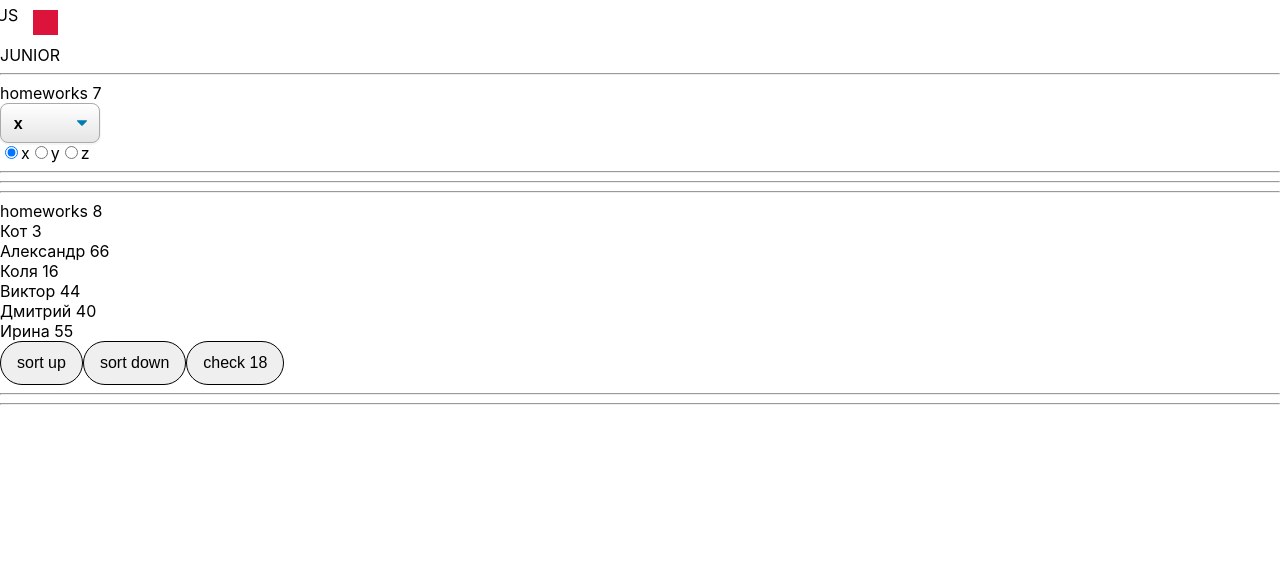
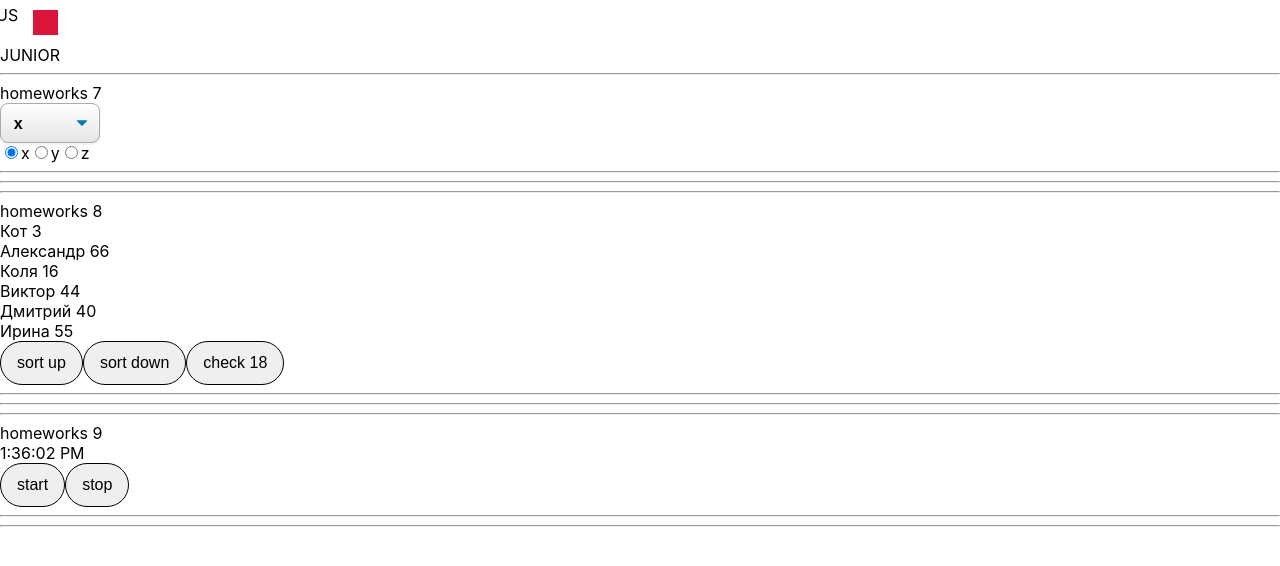
Before and after one commit to denya54/ignat_homework, a React (Create React App) app: page /#/junior in a window 1280 px wide. Shown: the top 566 px of the page. Built offline with nearby package versions, Linux system fonts and the light colour scheme.

Commit message:
complete 9 homework

```diff
--- a/src/p2-homeworks/h5/pages/Junior.tsx
+++ b/src/p2-homeworks/h5/pages/Junior.tsx
@@ -1,6 +1,7 @@
 import React from 'react'
 import HW7 from "../../h7/HW7";
 import HW8 from "../../h8/HW8";
+import HW9 from "../../h9/HW9";
 
 function Junior() {
     return (
@@ -8,6 +9,7 @@ function Junior() {
             JUNIOR
             <HW7/>
             <HW8/>
+            <HW9/>
 
         </div>
     )
--- a/src/p2-homeworks/h9/Clock.tsx
+++ b/src/p2-homeworks/h9/Clock.tsx
@@ -3,29 +3,26 @@ import SuperButton from '../h4/common/c2-SuperButton/SuperButton'
 
 function Clock() {
     const [timerId, setTimerId] = useState<number>(0)
-    const [date, setDate] = useState<Date>()
+    const [date, setDate] = useState<Date>(new Date())
     const [show, setShow] = useState<boolean>(false)
 
     const stop = () => {
-        // stop
+        clearInterval(timerId)
     }
     const start = () => {
         stop()
         const id: number = window.setInterval(() => {
-            // setDate
+            setDate(new Date())
         }, 1000)
         setTimerId(id)
     }
 
     const onMouseEnter = () => {
-        // show
+        setShow(true)
     }
     const onMouseLeave = () => {
-        // close
+        setShow(false)
     }
-
-    const stringTime = 'Time' // fix with date
-    const stringDate = 'Date' // fix with date
 
     return (
         <div>
@@ -33,12 +30,13 @@ function Clock() {
                 onMouseEnter={onMouseEnter}
                 onMouseLeave={onMouseLeave}
             >
-                {stringTime}
+                {/*{date.getHours()}:{date.getMinutes()}:{date.getSeconds()}*/}
+                {date.toLocaleTimeString()}
             </div>
 
             {show && (
                 <div>
-                    {stringDate}
+                    {date.toLocaleDateString()}
                 </div>
             )}
 
```
